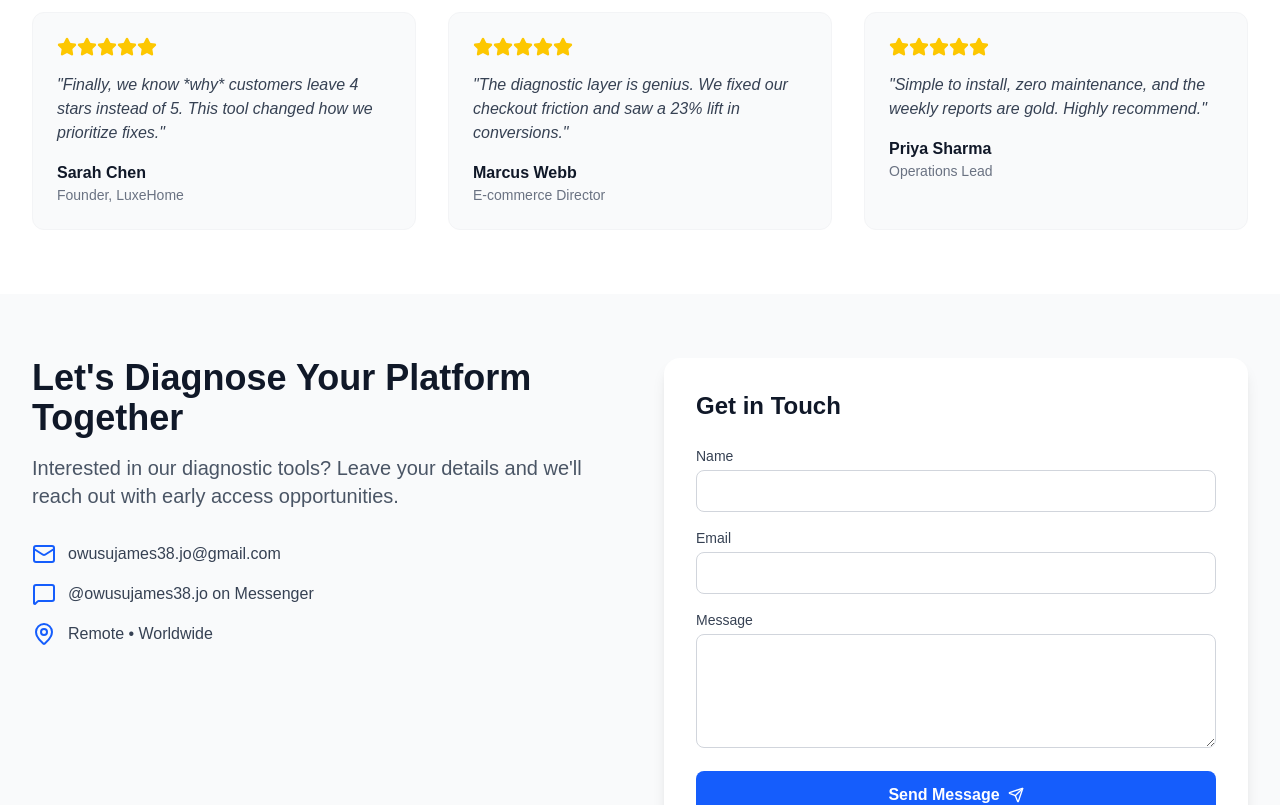
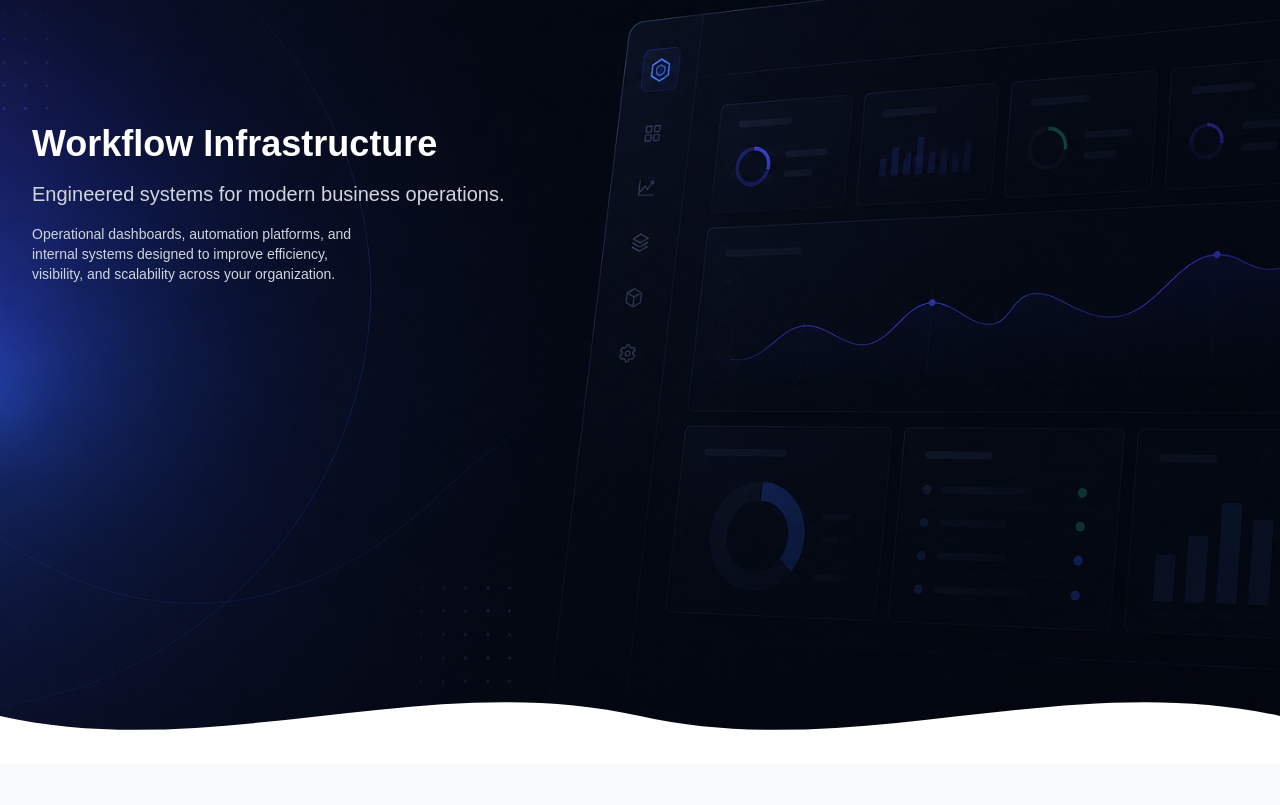
Before and after one commit to owusujames38jo-star/Jays-Web-Diagnostix, a Next.js app: page / in a window 1280 px wide. Shown: the part 2920-3725 px from the top of the page. Built offline with nearby package versions, Linux system fonts and the light colour scheme.

Commit message:
added intro section

```diff
--- a/src/features/hero/components/HeroSection.tsx
+++ b/src/features/hero/components/HeroSection.tsx
@@ -385,30 +385,42 @@ const HeroSection: React.FC<HeroSectionProps> = () => {
       </section>
 
       {/* Testimonials */}
-      <section className="py-16 px-4 sm:px-6 lg:px-8 bg-white">
-        <div className="max-w-7xl mx-auto">
-          <div className="text-center mb-12">
-            <h2 className="text-3xl sm:text-4xl font-bold text-gray-900 mb-4">
-              Trusted by Forward-Thinking Store Owners
+      <section className="pt-16 px-4 sm:px-6 lg:px-8 relative" style={{ paddingBottom: '30rem' }}>
+        {/* Background image */}
+        <div className="absolute inset-0 bg-cover bg-center bg-no-repeat" style={{ backgroundImage: 'url(/Introduction.png)', backgroundSize: 'cover', backgroundRepeat: 'no-repeat' }} />
+
+
+        {/* Bottom wave – same wave count, left side wavier, right side flatter */}
+        <div className="absolute bottom-0 left-0 w-full overflow-hidden leading-none pointer-events-none">
+          <svg
+            className="block w-full h-20 md:h-24"
+            viewBox="0 0 1440 120"
+            preserveAspectRatio="none"
+          >
+            <path
+              fill="white"
+              d="M0,60
+                  C240,120 480,0 720,60
+                  C960,120 1200,0 1440,60
+                  L1440,120 L0,120 Z"
+            />
+          </svg>
+        </div>
+
+
+          <div className="relative z-10 max-w-7xl mx-auto mt-50">
+            <h2 className="text-3xl sm:text-4xl font-bold text-white mb-4">
+              Workflow Infrastructure
             </h2>
+            <h3 className="text-xl text-gray-300 mb-4">
+             Engineered systems for modern business operations.
+            </h3>
+            <p className="text-sm text-gray-300">
+              Operational dashboards, automation platforms, and <br /> internal systems designed to improve efficiency,
+              <br /> visibility, and scalability across your organization.
+            </p>
           </div>
-          <div className="grid sm:grid-cols-2 lg:grid-cols-3 gap-4 sm:gap-6 lg:gap-8">
-            {testimonials.map((t, i) => (
-              <div key={i} className="bg-gray-50 p-6 rounded-xl border border-gray-100">
-                <div className="flex mb-4">
-                  {[...Array(5)].map((_, j) => (
-                    <Star key={j} className="w-5 h-5 fill-yellow-400 text-yellow-400" />
-                  ))}
-                </div>
-                <p className="text-gray-700 italic mb-4">"{t.quote}"</p>
-                <div>
-                  <p className="font-semibold text-gray-900">{t.author}</p>
-                  <p className="text-gray-500 text-sm">{t.role}</p>
-                </div>
-              </div>
-            ))}
-          </div>
-        </div>
+
       </section>
 
       {/* Contact Section with Form */}
@@ -417,7 +429,7 @@ const HeroSection: React.FC<HeroSectionProps> = () => {
           <div className="grid lg:grid-cols-2 gap-8 lg:gap-12 items-start">
             <div>
               <h2 className="text-3xl sm:text-4xl font-bold text-gray-900 mb-4">
-                Let's Diagnose Your Platform Together
+                Let’s Design Smarter Workflows Together or follow up for updates.
               </h2>
               <p className="text-xl text-gray-600 mb-8">
                 Interested in our diagnostic tools? Leave your details and we'll reach out with early access opportunities.
```
Also changed, not shown: public/Introduction.png (added).
